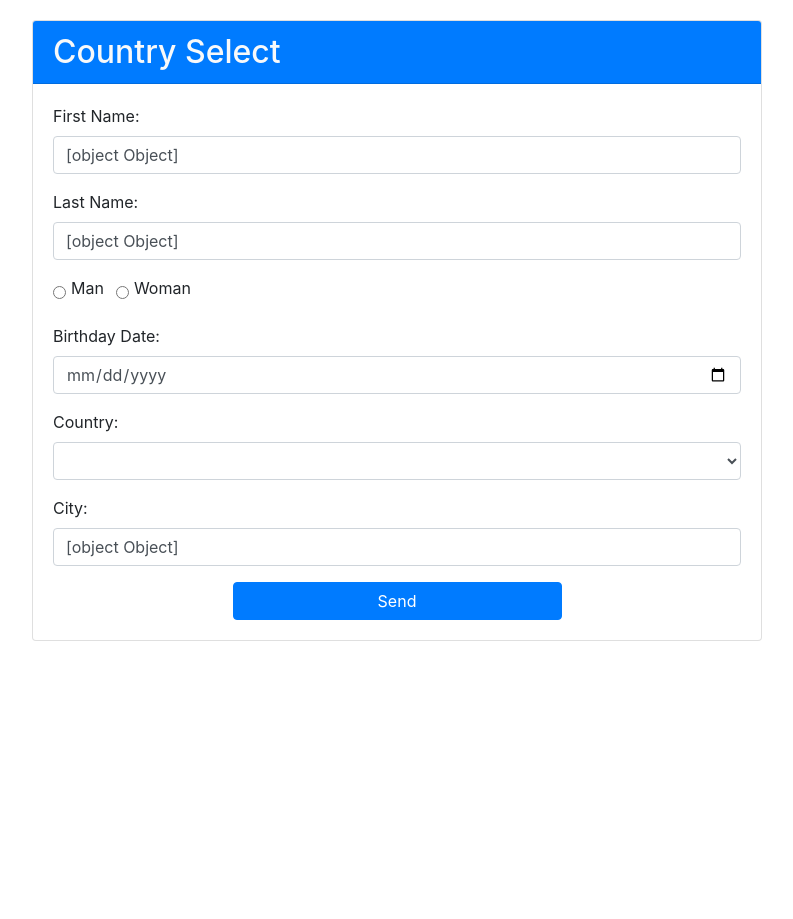
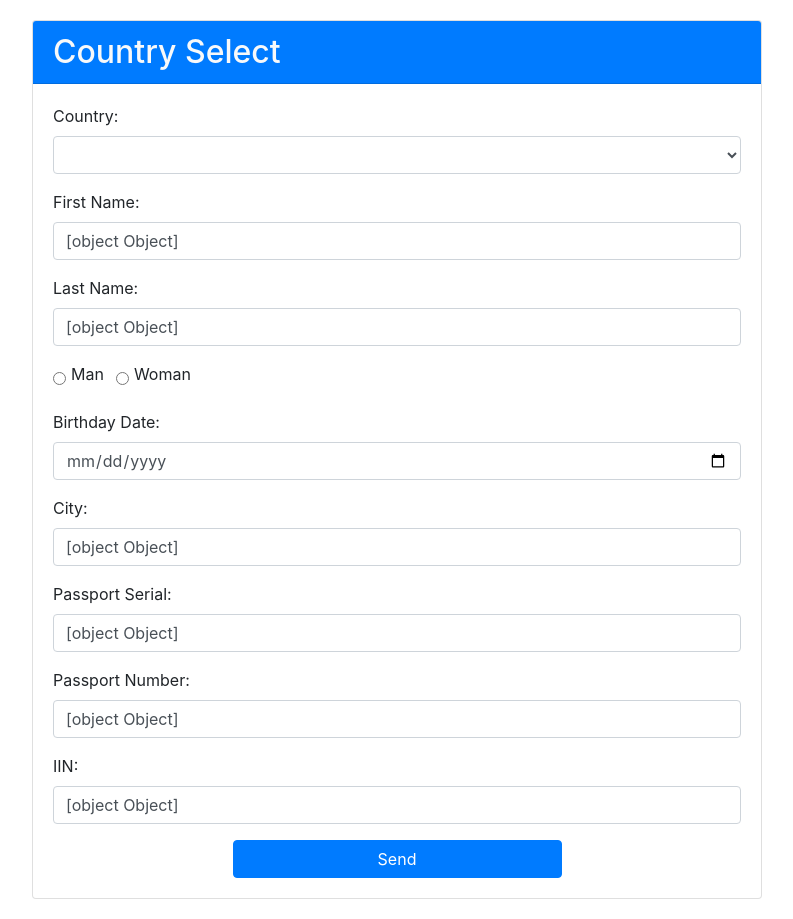
Before and after one commit to witflash/learn-ng-forms, an Angular app: page / in a window 1280 px wide. Shown: the whole page, without its empty margins (243-1036 px from the left). Before the commit the page ends 800 px from the top, so only its background shows below. Built offline with nearby package versions, Linux system fonts and the light colour scheme.

Commit message:
fix separate form name

```diff
--- a/src/app/form-builder/form-builder.component.html
+++ b/src/app/form-builder/form-builder.component.html
@@ -1,23 +1,23 @@
 <h2 class="card-header bg-primary text-light">Country Select</h2>
 
-<form class="card-body" [formGroup]="separateForm" (ngSubmit)="submit()">
+<form class="card-body" [formGroup]="related.separateForm" (ngSubmit)="submit()">
   <div *ngFor="let item of related.currentData">
 
     <div *ngIf="isFormGroup(item)">
-      <div [formGroup]="separateForm.controls[item.groupName]">
+      <div [formGroup]="related.separateForm.controls[item.groupName]">
         <div *ngFor="let child of item.controls">
-          <app-inputs [item]="child" [group]="separateForm.controls[item.groupName]"></app-inputs>
+          <app-inputs [item]="child" [group]="related.separateForm.controls[item.groupName]"></app-inputs>
         </div>
       </div>
     </div>
 
-    <app-inputs *ngIf="!isFormGroup(item)" [item]="item" [group]="separateForm"></app-inputs>
+    <app-inputs *ngIf="!isFormGroup(item)" [item]="item" [group]="related.separateForm"></app-inputs>
 
   </div>
 
   <div class="row justify-content-center">
     <div class="col-6">
-      <button type="submit" class="btn btn-primary btn-block" [disabled]="separateForm.invalid">Send</button>
+      <button type="submit" class="btn btn-primary btn-block" [disabled]="related.separateForm.invalid">Send</button>
     </div>
   </div>
 </form>
--- a/src/app/form-builder/form-builder.component.ts
+++ b/src/app/form-builder/form-builder.component.ts
@@ -1,5 +1,4 @@
 import { Component } from '@angular/core';
-import { FormGroup } from '@angular/forms';
 import { RelatedFormsService } from '../related-forms.service';
 
 @Component({
@@ -12,15 +11,12 @@ export class FormBuilderComponent {
 
   constructor(private related: RelatedFormsService) {}
 
-  public separateForm: FormGroup = this.related.separateForm;
-
   ngOnInit() {
     this.related.initForm();
-    this.separateForm = (this.related.getForm());
   }
 
   submit() {
-    console.log('This Form: ', this.separateForm.controls);
+    console.log('This Form: ', this.related.separateForm.controls);
   }
 
   isFormGroup(item) {
--- a/src/app/form-builder/input-radio/input-radio.component.ts
+++ b/src/app/form-builder/input-radio/input-radio.component.ts
@@ -28,5 +28,4 @@ export class InputRadioComponent {
       this.separateForm.controls[linkedName].disable();
     }
   }
-
 }
--- a/src/app/form-builder/input-text/input-text.component.html
+++ b/src/app/form-builder/input-text/input-text.component.html
@@ -1,5 +1,5 @@
 <div class="form-group" [formGroup]="parentFormGroup">
   <label [for]="item.name">{{ item.label }}:</label>
-  <input class="form-control" [type]="item.type" [name]="item.name" [id]="item.name" [value]="item.value" [formControlName]="item.name" (keyup)="getInput(parentFormGroup)">
+  <input class="form-control" [type]="item.type" [name]="item.name" [id]="item.name" [value]="item.value" [formControlName]="item.name">
   <!-- <div class="alert alert-danger" *ngIf="parentFormGroup.controls[item.name].invalid && parentFormGroup.controls[item.name].touched">The field is necessary</div> -->
 </div>
--- a/src/app/form-builder/input-text/input-text.component.ts
+++ b/src/app/form-builder/input-text/input-text.component.ts
@@ -12,26 +12,18 @@ export class InputTextComponent {
   @Input() index;
   @Input('group') parentFormGroup: FormGroup;
 
-  constructor(private formBuilder: FormBuilderComponent) {}
+  constructor() {}
 
   ngOnInit() {
-    // console.log('input-text > index: ', this.index);
+    // console.log(this.item);
   }
 
   getInput(input) {
     console.log(input)
   }
 
-  checkLinked() {
-    // console.log(this);
-  }
-
   getControlName() {
-    // console.log('index: ', this.index);
-    // console.log('item: ', this.item);
     if (this.index !== undefined) {
-      // console.log('this.index: ', this.index);
-      // console.log('textInput: ', this.textInput)
       return this.index;
     } else {
       return this.item.name;
--- a/src/app/form-builder/inputs/inputs.component.ts
+++ b/src/app/form-builder/inputs/inputs.component.ts
@@ -6,7 +6,7 @@ import { FormGroup } from '@angular/forms';
   templateUrl: './inputs.component.html',
   styleUrls: ['./inputs.component.scss']
 })
-export class InputsComponent implements OnInit {
+export class InputsComponent {
   @Input() item;
   @Input() index;
   @Input('group') parentFormGroup: FormGroup;
@@ -14,8 +14,7 @@ export class InputsComponent implements OnInit {
   constructor() { }
 
   ngOnInit() {
-    // console.log('inputs > item: ', this.item);
-    // console.log('inputs > index: ', this.index);
+    // console.log(this.item);
   }
 
   isText() {
--- a/src/app/related-forms.service.ts
+++ b/src/app/related-forms.service.ts
@@ -11,6 +11,15 @@ export class RelatedFormsService {
   constructor(private formBuilder: FormBuilder) { }
 
   public formData: any[] = [
+    {
+      type: 'select',
+      name: 'country',
+      label: 'Country',
+      options: [
+        {name: 'Ukraine', value: 'UA'},
+        {name: 'USA', value: 'US'}
+      ]
+    },
     {
       type: 'text',
       name: 'userName',
@@ -37,15 +46,6 @@ export class RelatedFormsService {
       name: 'date',
       label: 'Birthday Date',
       value: '',
-    },
-    {
-      type: 'select',
-      name: 'country',
-      label: 'Country',
-      options: [
-        {name: 'Ukraine', value: 'UA'},
-        {name: 'USA', value: 'US'}
-      ]
     },
     {
       type: 'text',
@@ -113,7 +113,7 @@ export class RelatedFormsService {
 
   public currentData: any[] = [];
 
-  public relatedData = {};
+  public relatedData = {country: 'UA'};
 
   initForm() {
     this.buildCurrent(this.formData);
```
